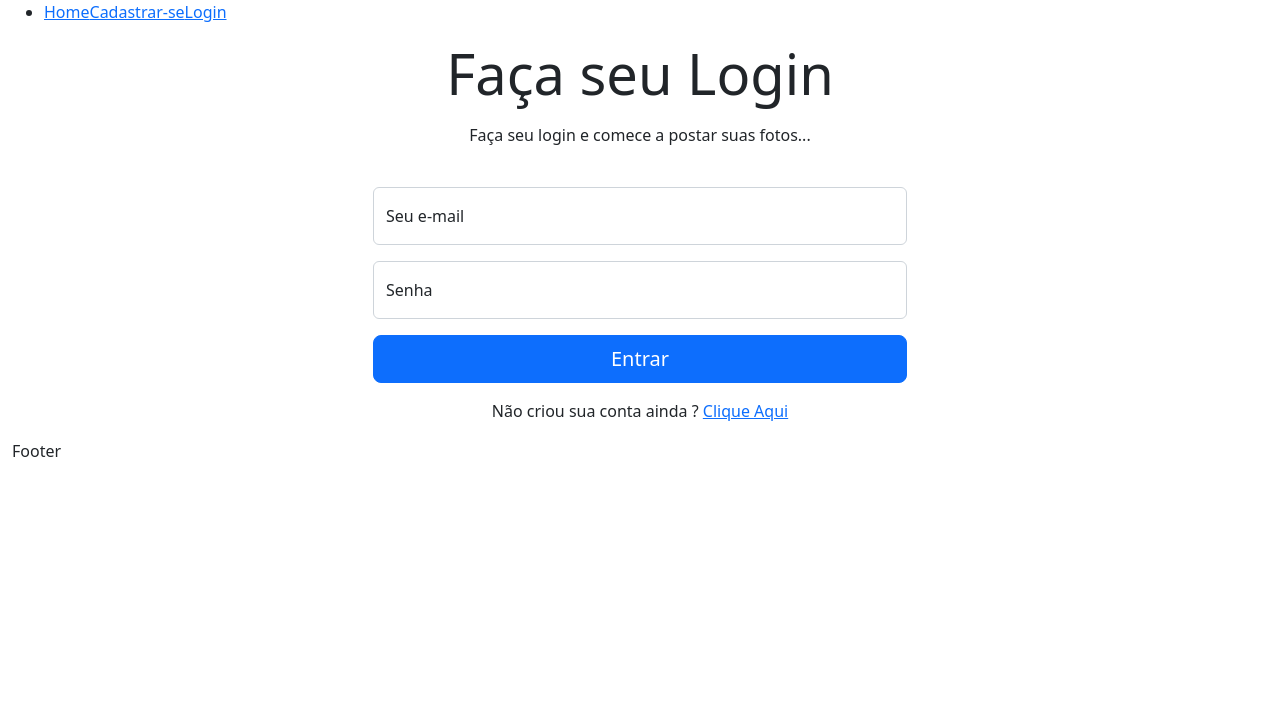
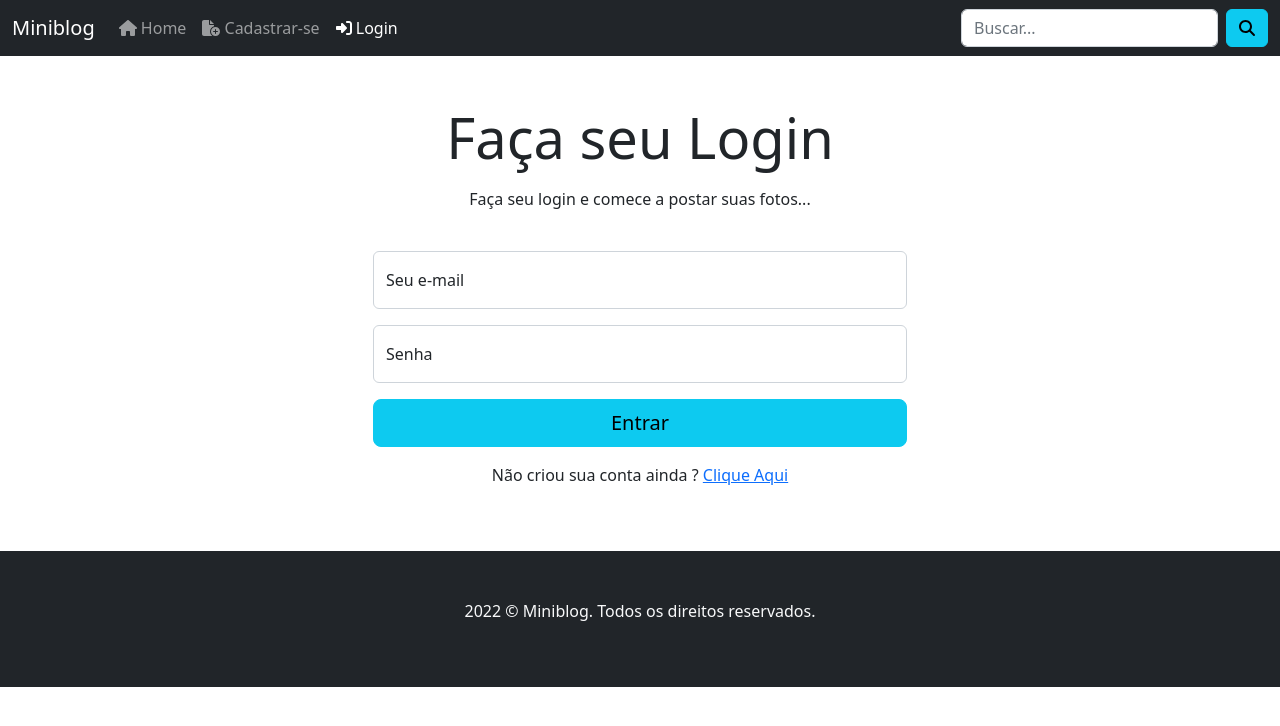
Before and after one commit to GustavoAlmeidaWeb/MiniBlog, a React (Vite) app in the folder frontend/: page /login in a window 1280 px wide. Shown: the top 726 px of the page. Built offline with nearby package versions, Linux system fonts and the light colour scheme; no server answers.

Commit message:
Att miniblog

```diff
--- a/frontend/src/App.jsx
+++ b/frontend/src/App.jsx
@@ -30,8 +30,9 @@ function App() {
   }
 
   return (
-    <Container fluid className="App">
+    <>
       <NavBar />
+      <Container fluid className="App py-4">
         <Container>
           <Routes>
             <Route path='/' element={<Home />} />
@@ -46,8 +47,9 @@ function App() {
             <Route path='*' element={<Notfound />} />
           </Routes>
         </Container>
+      </Container>
       <Footer />
-    </Container>
+    </>
   )
 }
 
--- a/frontend/src/components/Footer.jsx
+++ b/frontend/src/components/Footer.jsx
@@ -1,9 +1,13 @@
-import React from 'react'
+import { Container, Row } from 'react-bootstrap';
 
 const Footer = () => {
   return (
-    <div>Footer</div>
+    <Container fluid className="bg-dark py-5">
+      <Row>
+        <p className='text-light text-center'>2022 &copy; Miniblog. Todos os direitos reservados.</p>
+      </Row>
+    </Container>
   )
 }
 
-export default Footer
+export default Footer;
--- a/frontend/src/components/Navbar.jsx
+++ b/frontend/src/components/Navbar.jsx
@@ -1,6 +1,8 @@
-import { useNavigate, NavLink } from 'react-router-dom';
+import { NavLink } from 'react-router-dom';
 import { useAuth } from '../hooks/useAuth';
-import { useDispatch, useSelector } from 'react-redux';
+import { useDispatch } from 'react-redux';
+import { Navbar, Container, Nav, Button, Form } from 'react-bootstrap';
+import { FontAwesomeIcon } from '@fortawesome/react-fontawesome';
 
 // Redux
 import { logout, resetAuthStates } from '../slices/authSlice';
@@ -8,9 +10,7 @@ import { logout, resetAuthStates } from '../slices/authSlice';
 const NavBar = () => {
 
   const { auth } = useAuth();
-  const { user } = useSelector((state) => state.auth);
 
-  const navigate = useNavigate();
   const dispatch = useDispatch();
   const reset = resetAuthStates();
 
@@ -20,25 +20,33 @@ const NavBar = () => {
   }
 
   return (
-    <div>
-      <ul>
-        <li>
-          <NavLink to='/'>Home</NavLink>
+    <Navbar bg="dark" variant="dark" expand="lg">
+      <Container fluid>
+        <Navbar.Brand href="#">Miniblog</Navbar.Brand>
+        <Navbar.Toggle aria-controls="navbarScroll" />
+        <Navbar.Collapse id="navbarScroll">
+          <Nav className="me-auto my-2 my-lg-0" style={{ maxHeight: '200px' }} navbarScroll>
+            <NavLink className="nav-link" to='/'><FontAwesomeIcon icon="fa-solid fa-house" /> Home</NavLink>
             {!auth ? (
               <>
-              <NavLink to='/register'>Cadastrar-se</NavLink>
-              <NavLink to='/login'>Login</NavLink>
+                <NavLink className="nav-link" to='/register'><FontAwesomeIcon icon="fa-solid fa-file-circle-plus" /> Cadastrar-se</NavLink>
+                <NavLink className="nav-link" to='/login'><FontAwesomeIcon icon="fa-solid fa-right-to-bracket" /> Login</NavLink>
               </>
             ) : (
               <>
-              <NavLink to='/dashboard'>Dashboard</NavLink>
-              <NavLink to='/my-profile'>Meu perfil</NavLink>
-              <NavLink to='/logout' onClick={handleLogout}>Sair</NavLink>
+                <NavLink className="nav-link" to='/dashboard'><FontAwesomeIcon icon="fa-solid fa-gauge" /> Dashboard</NavLink>
+                <NavLink className="nav-link" to='/my-profile'><FontAwesomeIcon icon="fa-solid fa-id-card-clip" /> Meu perfil</NavLink>
+                <NavLink className="nav-link" to='/logout' onClick={handleLogout}><FontAwesomeIcon icon="fa-solid fa-right-from-bracket" /> Sair</NavLink>
               </>
             )}
-        </li>
-      </ul>
-    </div>
+          </Nav>
+          <Form className="d-flex">
+            <Form.Control type="search" placeholder="Buscar..." className="me-2" aria-label="Search" />
+            <Button variant="info"><FontAwesomeIcon icon="fa-solid fa-magnifying-glass" /></Button>
+          </Form>
+        </Navbar.Collapse>
+      </Container>
+    </Navbar>
   )
 }
 
--- a/frontend/src/pages/Auth/Login.jsx
+++ b/frontend/src/pages/Auth/Login.jsx
@@ -42,7 +42,7 @@ const Login = () => {
   }
 
   return (
-    <Container>
+    <Container className="my-4">
       <Row>
         <div className="text-center mb-4">
           <h2 className='display-4 mb-3'>Faça seu Login</h2>
@@ -57,8 +57,8 @@ const Login = () => {
               <Form.Control type="password" placeholder="Senha" onChange={(e) => setPassword(e.target.value)} value={password || ''} />
             </FloatingLabel>
             <Form.Label className="d-grid">
-              {!loading && <Button type="submit" size="lg" variant="primary">Entrar</Button>}
-              {loading && <Button type="submit" size="lg" variant="primary" disabled>Aguarde...</Button>}
+              {!loading && <Button type="submit" size="lg" variant="info">Entrar</Button>}
+              {loading && <Button type="submit" size="lg" variant="info" disabled>Aguarde...</Button>}
               {error && <Message msg={error} type='danger'/>}
               {message && <Message msg={message} type='success'/>}
             </Form.Label>
--- a/frontend/src/pages/Auth/Register.jsx
+++ b/frontend/src/pages/Auth/Register.jsx
@@ -14,7 +14,6 @@ const Register = () => {
   const { loading, error, message } = useSelector((state) => state.auth);
   const dispatch = useDispatch();
   const resetMessage = useResetAuthMessage(dispatch);
-  const navigate = useNavigate();
 
   const [name, setName] = useState('');
   const [email, setEmail] = useState('');
@@ -43,17 +42,10 @@ const Register = () => {
     setPassword('');
     setConfirmPassword('');
 
-    setTimeout(() => {
-
-      navigate('/login');
-
-    }, 2000);
-
-
   },[message]);
 
   return (
-    <Container>
+    <Container className="my-4">
       <Row>
         <div className="text-center mb-4">
           <h2 className='display-4 mb-3'>Faça seu cadastro</h2>
@@ -74,8 +66,8 @@ const Register = () => {
               <Form.Control type="password" placeholder="Confimar Senha" onChange={(e) => setConfirmPassword(e.target.value)} value={confirmpassword || ''} />
             </FloatingLabel>
             <Form.Label className="d-grid">
-              {!loading && <Button type="submit" size="lg" variant="primary">Cadastrar</Button>}
-              {loading && <Button type="submit" size="lg" variant="primary" disabled>Aguarde...</Button>}
+              {!loading && <Button type="submit" size="lg" variant="info">Cadastrar</Button>}
+              {loading && <Button type="submit" size="lg" variant="info" disabled>Aguarde...</Button>}
               {error && <Message msg={error} type='danger'/>}
               {message && <Message msg={message} type='success'/>}
             </Form.Label>
```
Lines whose indentation alone changed are shown as unchanged.
